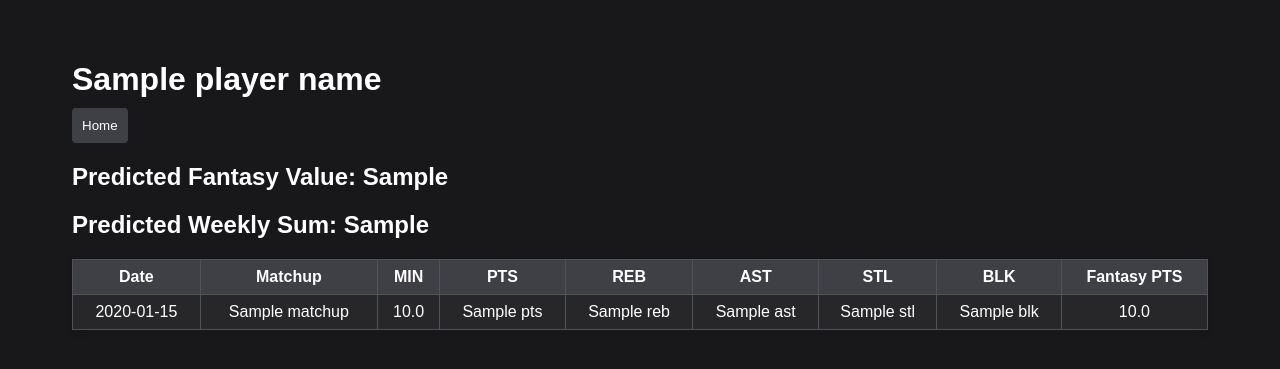
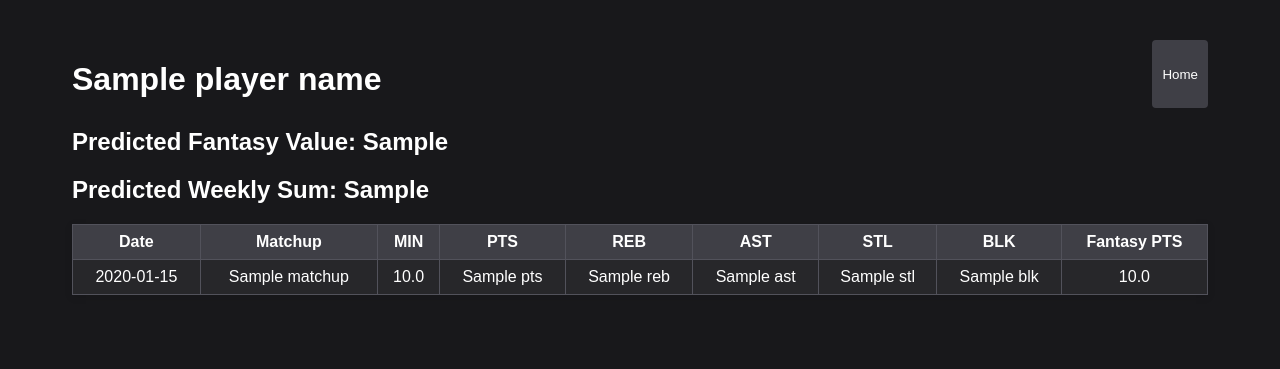
Before and after one commit to kolekikuta/fantasyStats, a Flask app: template templates/player.html in a window 1280 px wide. Shown: the top 369 px of the page. Run offline with Flask 3, Linux system fonts and the light colour scheme; the template is opened without the code that fills it: most values are stand-ins (such as "Sample title", 1, 10 or a date in 2020).

Commit message:
player page back button 2

```diff
--- a/templates/player.html
+++ b/templates/player.html
@@ -37,6 +37,11 @@
       border: none;
       border-radius: 4px;
       cursor: pointer;
+    }
+
+    .container {
+      display: flex;
+      justify-content: space-between;
     }
 
 
```
